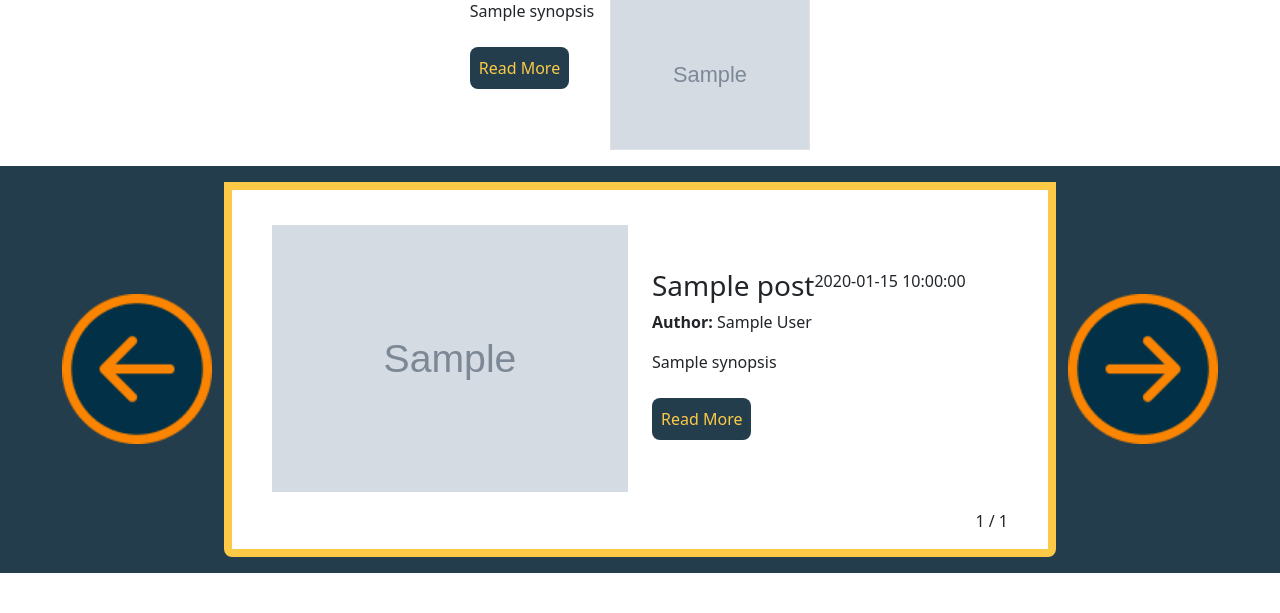
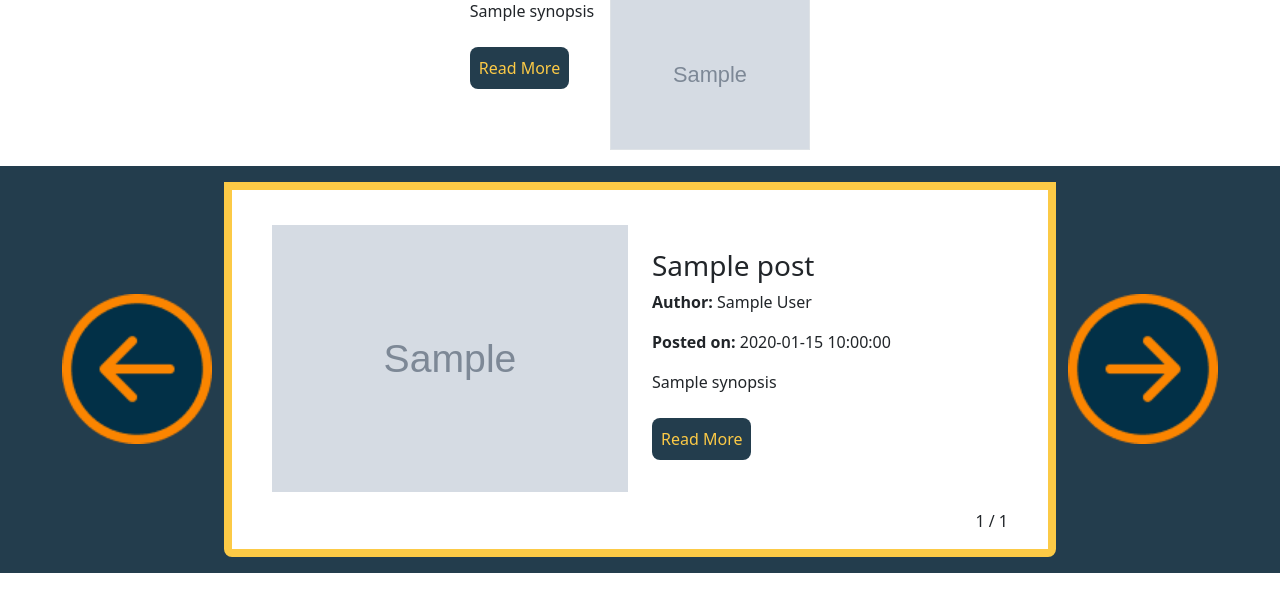
Before and after one commit to Tbone8098/family-matters-FLASK, a Flask app: template flask_app/templates/main/blog/life_on_the_road.html in a window 1280 px wide. Shown: the part 287-900 px from the top of the page. Run offline with Flask 2, Linux system fonts and the light colour scheme; the template is opened without the code that fills it: most values are stand-ins (such as "Sample title", 1, 10 or a date in 2020); grey boxes marked "Sample" are stand-in pictures; some libraries are stand-ins or nearby versions.

Commit message:
update on author and posted on

```diff
--- a/flask_app/templates/main/blog/life_on_the_road.html
+++ b/flask_app/templates/main/blog/life_on_the_road.html
@@ -33,11 +33,11 @@
                 </div>
                 <div class="col-12 col-sm-6 d-flex align-items-center">
                     <div>
-                        <div class="d-flex justify-content-between">
-                            <h3>{{ post.name }}</h3>
-                            <p>{{ post.posted_date }}</p>
+                        <h3>{{ post.name }}</h3>
+                        <div class="d-flex justify-content-between flex-wrap">
+                            <p><strong>Author: </strong>{{ post.author }}</p>
+                            <p><strong>Posted on: </strong>{{ post.posted_date }}</p>
                         </div>
-                        <p><strong>Author:</strong> {{ post.author }}</p>
                         <p class="text-wrap w-100">{{ post.synopsis }}</p>
                         <a class="btn bg__charcoal txt__sunglow" href="/post/{{ post.id }}">Read More</a>
                     </div>
```
